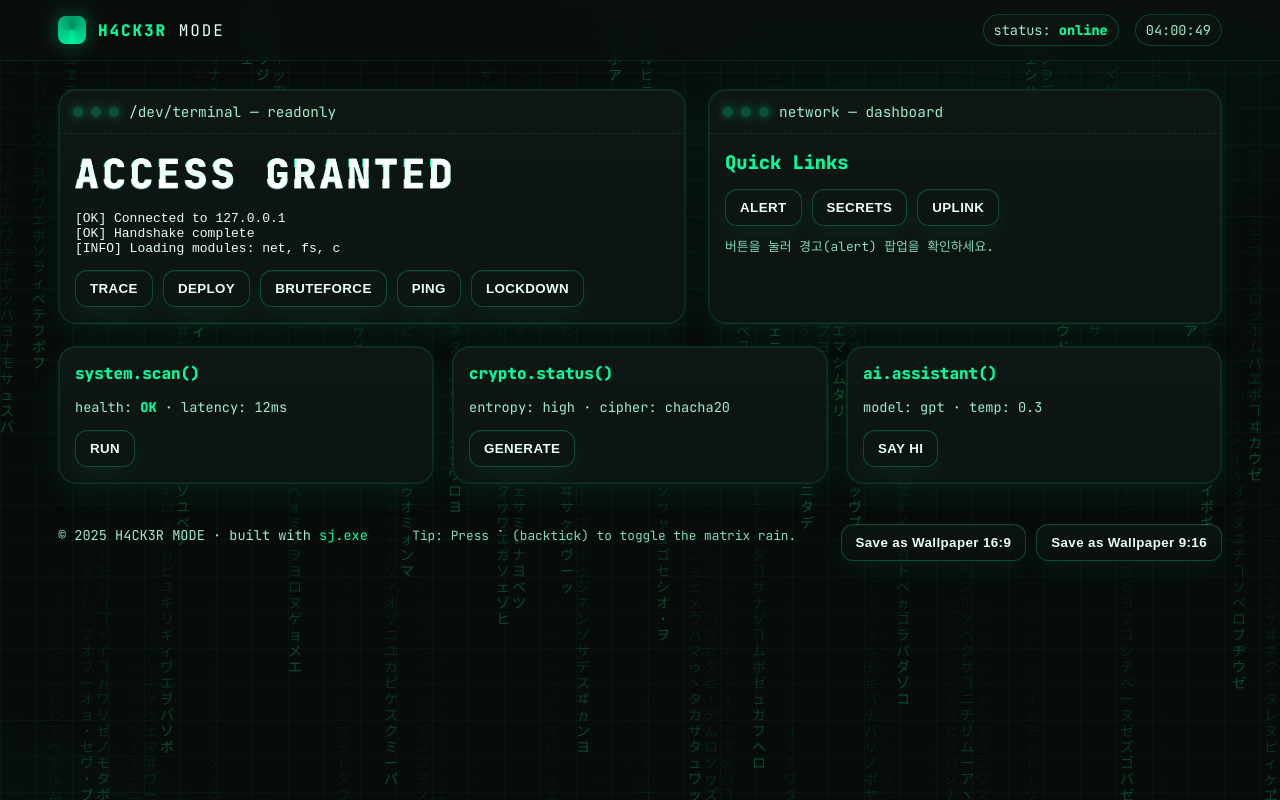
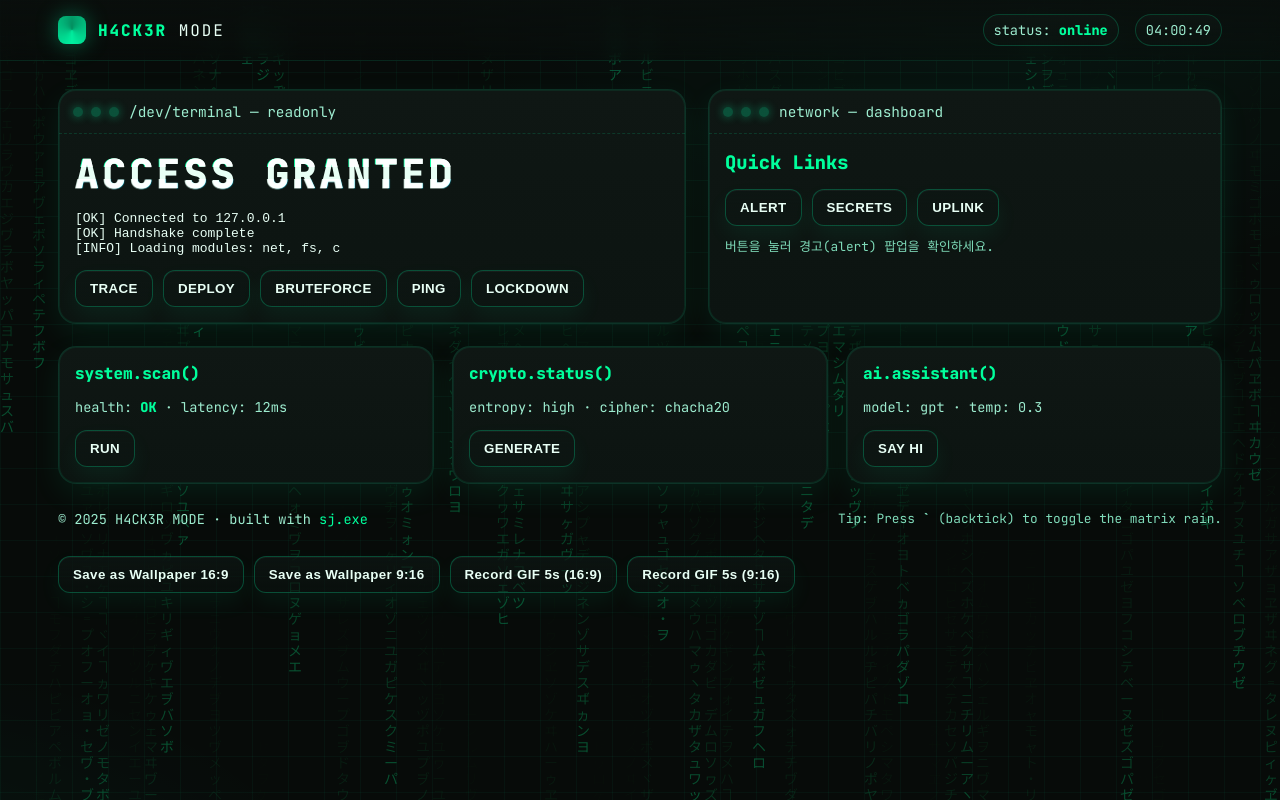
Before and after one commit to cleanbot-hub/h4ck, a plain HTML site: page index.html in a window 1280 px wide. Drawn offline with nearby package versions, Linux system fonts and the light colour scheme.

Commit message:
Add files via upload

```diff
--- a/index.html
+++ b/index.html
@@ -110,6 +110,11 @@
     ::-webkit-scrollbar{width:10px}
     ::-webkit-scrollbar-thumb{background:linear-gradient(var(--neon), rgba(0,255,170,.3)); border-radius:999px}
   .btn.small{padding:8px 10px; font-size:.85rem}
+  .btn.small{padding:8px 10px; font-size:.85rem}
+    .overlay{position:fixed; inset:0; display:none; align-items:center; justify-content:center; background:rgba(0,0,0,.55); z-index:50}
+    .overlay .box{background:linear-gradient(180deg, var(--panel), var(--panel-2)); border:1px solid rgba(0,255,170,.25); color:var(--text); border-radius:14px; padding:18px 20px; box-shadow:var(--shadow); min-width:260px; text-align:center}
+    .overlay .bar{height:8px; background:rgba(0,255,170,.15); border-radius:999px; overflow:hidden; margin-top:10px}
+    .overlay .bar > i{display:block; height:100%; width:0%; background:linear-gradient(90deg, var(--neon), rgba(0,255,170,.4));}
   </style>
 </head>
 <body>
@@ -189,8 +194,17 @@
       <div class="btn-row">
         <button class="btn" onclick="captureWallpaper('desktop')">Save as Wallpaper 16:9</button>
         <button class="btn" onclick="captureWallpaper('phone')">Save as Wallpaper 9:16</button>
+        <button class="btn" onclick="captureGif('desktop',5,12)">Record GIF 5s (16:9)</button>
+        <button class="btn" onclick="captureGif('phone',5,12)">Record GIF 5s (9:16)</button>
       </div>
     </section>
+
+    <div class="overlay" id="overlay" role="alert" aria-live="polite">
+      <div class="box">
+        <div id="ov-text">Recording GIF… 0%</div>
+        <div class="bar"><i id="ov-bar"></i></div>
+      </div>
+    </div>
   </main>
 
   <script>
@@ -314,7 +328,83 @@
         alert('Capture failed: ' + e.message);
       }
     }
+
+    // ===== Animated GIF Capture =====
+    async function captureGif(kind='desktop', seconds=5, fps=12){
+      const target = {desktop: {w:1280, h:720}, phone:{w:540, h:960}}[kind] || {w:1280, h:720};
+      const totalFrames = Math.max(1, Math.floor(seconds * fps));
+      const delay = Math.round(1000 / fps);
+
+      // overlay UI
+      const ov = document.getElementById('overlay');
+      const ovText = document.getElementById('ov-text');
+      const ovBar = document.getElementById('ov-bar');
+      ov.style.display = 'flex';
+      ovText.textContent = 'Recording GIF… 0%';
+      ovBar.style.width = '0%';
+
+      const node = document.documentElement;
+      const h2cOptions = {
+        backgroundColor: '#0a0f0d',
+        windowWidth: window.innerWidth,
+        windowHeight: window.innerHeight,
+        width: window.innerWidth,
+        height: window.innerHeight,
+        scrollX: -window.scrollX,
+        scrollY: -window.scrollY,
+        scale: 1.5
+      };
+
+      // Prepare compositor canvas with target aspect
+      const out = document.createElement('canvas');
+      out.width = target.w; out.height = target.h;
+      const oc = out.getContext('2d');
+
+      const gif = new GIF({
+        workers: 2,
+        quality: 10,
+        workerScript: 'https://cdnjs.cloudflare.com/ajax/libs/gif.js/0.2.0/gif.worker.js',
+        width: target.w,
+        height: target.h
+      });
+
+      try{
+        for(let i=0;i<totalFrames;i++){
+          // capture DOM → src
+          const src = await html2canvas(node, h2cOptions);
+          // compose to target aspect using cover fit
+          oc.fillStyle = '#0a0f0d';
+          oc.fillRect(0,0,target.w,target.h);
+          const sW = src.width, sH = src.height;
+          const scale = Math.max(target.w/sW, target.h/sH);
+          const drawW = sW*scale, drawH = sH*scale;
+          const dx = (target.w - drawW)/2; const dy = (target.h - drawH)/2;
+          oc.drawImage(src, dx, dy, drawW, drawH);
+          gif.addFrame(out, {copy:true, delay});
+
+          const pct = Math.round(((i+1)/totalFrames)*100);
+          ovText.textContent = `Recording GIF… ${pct}%`;
+          ovBar.style.width = pct + '%';
+          await new Promise(r=>setTimeout(r, delay));
+        }
+
+        ovText.textContent = 'Encoding GIF…';
+        gif.on('finished', function(blob){
+          const url = URL.createObjectURL(blob);
+          const a = document.createElement('a');
+          const label = kind==='phone' ? 'hacker-wall-9x16' : 'hacker-wall-16x9';
+          a.download = label + `-${seconds}s-${fps}fps.gif`;
+          a.href = url; a.click();
+          setTimeout(()=>{ URL.revokeObjectURL(url); ov.style.display='none'; }, 500);
+        });
+        gif.render();
+      }catch(e){
+        ov.style.display='none';
+        alert('GIF capture failed: ' + e.message);
+      }
+    }
   </script>
   <script src="https://cdn.jsdelivr.net/npm/html2canvas@1.4.1/dist/html2canvas.min.js"></script>
+  <script src="https://cdnjs.cloudflare.com/ajax/libs/gif.js/0.2.0/gif.js"></script>
 </body>
 </html>
```
